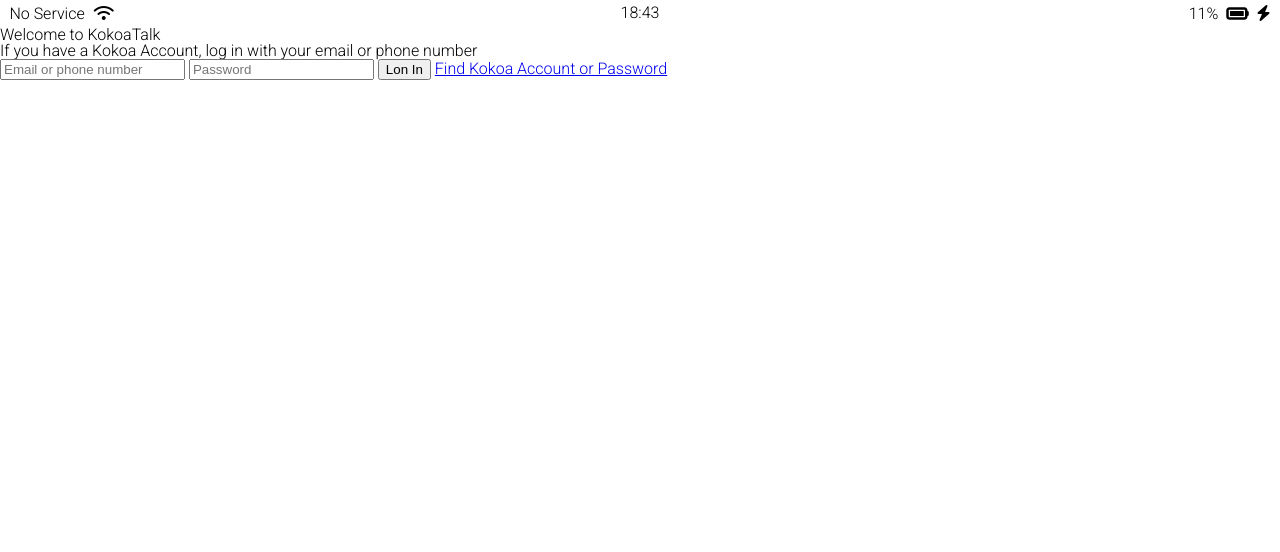
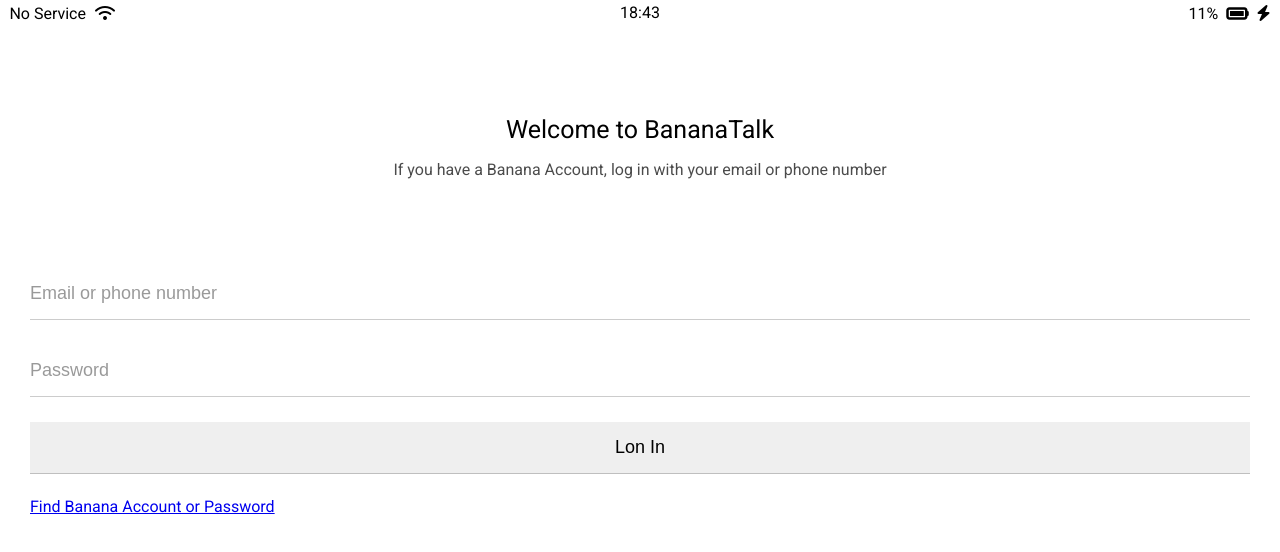
Before and after one commit to Do66i/Do66i3, a plain HTML site: page index.html in a window 1280 px wide. Drawn offline with Linux system fonts and the light colour scheme.

Commit message:
0909
阿斯蒂芬

```diff
--- a/css/reset.css
+++ b/css/reset.css
@@ -127,3 +127,7 @@ table {
   border-collapse: collapse;
   border-spacing: 0;
 }
+
+input:focus {
+  outline: none;
+}
--- a/css/styles.css
+++ b/css/styles.css
@@ -1,6 +1,44 @@
-@import url("https://fonts.googleapis.com/css2?family=Roboto:wght@300&display=swap");
+@import url("https://fonts.googleapis.com/css2?family=Roboto:wght@100;400&display=swap");
 @import "reset.css";
 @import "status-bar.css";
 body {
   font-family: "Roboto", sans-serif;
 }
+
+.Welcome-header {
+  margin: 90px 0px;
+  text-align: center;
+  display: flex;
+  flex-direction: column;
+  align-items: center;
+}
+.Welcome-header__title {
+  margin-bottom: 20px;
+  font-size: 25px;
+  font-weight: 400;
+}
+.Welcome-header__text {
+  width: 55%;
+  opacity: 0.7;
+}
+#login-form {
+  display: flex;
+  flex-direction: column;
+  margin: 0px 30px;
+}
+
+#login-form input {
+  border: none;
+  padding: 15px 0px;
+  font-size: 18px;
+  border-bottom: 1px solid rgba(0, 0, 0, 0.2);
+  margin-bottom: 25px;
+}
+
+#login-form input::placeholder {
+  color: rgba(0, 0, 0, 0.4);
+}
+
+#login-form input:focus {
+  border-color: rgba(0, 0, 0, 0.4);
+}
--- a/index.html
+++ b/index.html
@@ -4,7 +4,7 @@
   <link rel="stylesheet" href="css/styles.css">
   <meta charset="UTF-8">
   <meta name="viewport" content="width=device-width, initial-scale=1.0">
-  <title>Welcome to kokoa clone</title>
+  <title>Welcome to Banana cloumn</title>
 </head>
 <body>
   <div class="status-bar">
@@ -25,8 +25,8 @@
   </div>
 
   <header class="Welcome-header">
-    <h1 class="Welcome-header__title">Welcome to KokoaTalk</h1>
-    <p class="Welcome-header__text">If you have a Kokoa Account,
+    <h1 class="Welcome-header__title">Welcome to BananaTalk</h1>
+    <p class="Welcome-header__text">If you have a Banana Account,
       log in with your email or phone number
     </p>
 </header>
@@ -35,7 +35,7 @@
     <input type="text" placeholder="Email or phone number" />
     <input type="password" placeholder="Password" />
     <input type="submit" value="Lon In" />
-    <a href="#">Find Kokoa Account or Password</a>
+    <a href="#">Find Banana Account or Password</a>
   </form>
 
 
```
